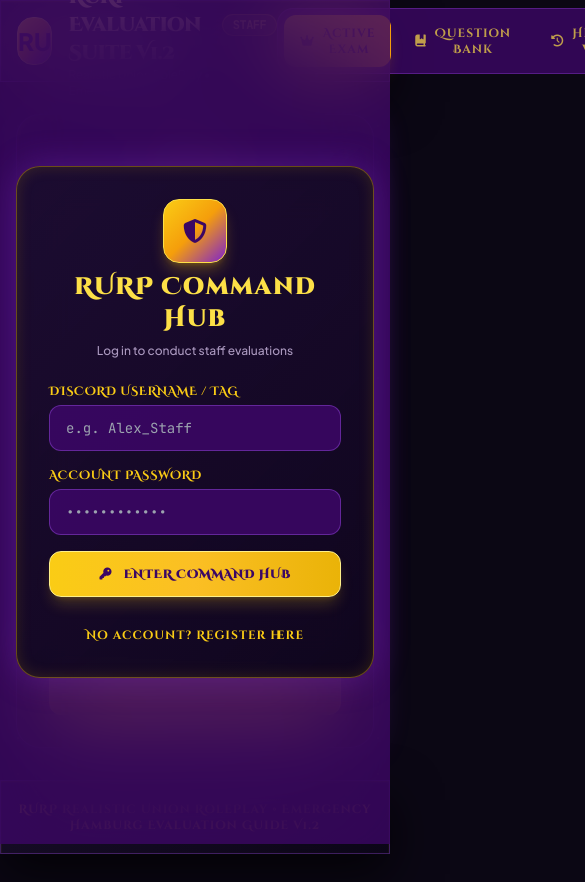
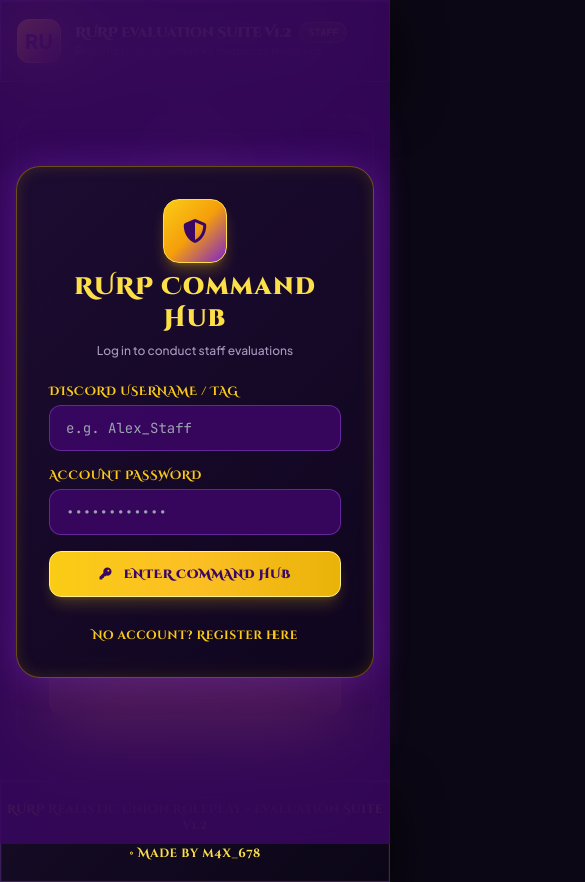
Before and after one commit to lvxmax14-dev/staff-trainer-website, a plain HTML site: page index.html in a window 390 px wide. Shown: the top 882 px of the page, 585 px wide, since content can reach past the window. Before the commit the page ends 854 px from the top, so only its background shows below. Drawn offline with nearby package versions, Linux system fonts and the light colour scheme; animation ran at ten frames a second.

Commit message:
Update index.html

```diff
--- a/index.html
+++ b/index.html
@@ -28,7 +28,7 @@
 
         .gothic-title {
             font-family: 'Cinzel Decorative', serif;
-            letter-spacing: 1px;
+            letter-spacing: 0.5px;
         }
 
         .code-font {
@@ -123,36 +123,36 @@
         </div>
     </div>
 
-    <!-- HEADER NAVIGATION -->
+    <!-- HEADER NAVIGATION (FIXED OVERLAPS) -->
     <header class="sticky top-0 z-40 border-b border-purple-500/30 gothic-glass">
-        <div class="max-w-7xl mx-auto px-4 sm:px-6 lg:px-8 h-20 flex items-center justify-between">
-            <div class="flex items-center space-x-4">
-                <div class="w-12 h-12 rounded-2xl bg-gradient-to-br from-yellow-400 via-amber-500 to-purple-600 flex items-center justify-center font-black text-purple-950 text-2xl shadow-xl border border-yellow-300">
+        <div class="max-w-7xl mx-auto px-4 sm:px-6 lg:px-8 h-20 flex items-center justify-between gap-4">
+            <div class="flex items-center space-x-3.5 min-w-max">
+                <div class="w-11 h-11 rounded-xl bg-gradient-to-br from-yellow-400 via-amber-500 to-purple-600 flex items-center justify-center font-black text-purple-950 text-xl shadow-xl border border-yellow-300 shrink-0">
                     RU
                 </div>
-                <div>
-                    <h1 class="text-xl font-extrabold tracking-tight text-yellow-200 gothic-title flex items-center gap-2">
-                        RURP Evaluation Suite V1.2
-                        <span id="role-badge" class="text-xs font-bold px-2.5 py-0.5 rounded-full bg-yellow-400/20 text-yellow-300 border border-yellow-400/40 code-font">STAFF</span>
-                    </h1>
-                    <p class="text-xs text-purple-300/60">Realistic Union RolePlay • Emergency Hamburg</p>
+                <div class="flex flex-col justify-center">
+                    <div class="flex items-center gap-2">
+                        <span class="text-sm sm:text-base font-extrabold tracking-tight text-yellow-200 gothic-title">RURP Evaluation Suite V1.2</span>
+                        <span id="role-badge" class="text-[10px] font-bold px-2 py-0.5 rounded-full bg-yellow-400/20 text-yellow-300 border border-yellow-400/40 code-font shrink-0">STAFF</span>
+                    </div>
+                    <p class="text-[11px] text-purple-300/70 font-medium">Realistic Union RolePlay • Emergency Hamburg</p>
                 </div>
             </div>
 
-            <nav class="flex items-center space-x-2 bg-purple-950/80 p-1.5 rounded-2xl border border-purple-500/30">
-                <button onclick="switchTab('eval')" id="tab-btn-eval" class="px-4 py-2.5 rounded-xl text-xs sm:text-sm font-bold transition-all flex items-center gap-2 bg-gradient-to-r from-yellow-400 to-amber-500 text-purple-950 shadow-lg shadow-yellow-500/20 gothic-title">
+            <nav class="hidden md:flex items-center space-x-2 bg-purple-950/80 p-1.5 rounded-2xl border border-purple-500/30">
+                <button onclick="switchTab('eval')" id="tab-btn-eval" class="px-3.5 py-2 rounded-xl text-xs font-bold transition-all flex items-center gap-2 bg-gradient-to-r from-yellow-400 to-amber-500 text-purple-950 shadow-lg gothic-title">
                     <i class="fa-solid fa-crown"></i> Active Exam
                 </button>
-                <button onclick="switchTab('bank')" id="tab-btn-bank" class="px-4 py-2.5 rounded-xl text-xs sm:text-sm font-bold text-yellow-300/70 hover:text-white transition-all flex items-center gap-2 gothic-title">
+                <button onclick="switchTab('bank')" id="tab-btn-bank" class="px-3.5 py-2 rounded-xl text-xs font-bold text-yellow-300/70 hover:text-white transition-all flex items-center gap-2 gothic-title">
                     <i class="fa-solid fa-book-bookmark"></i> Question Bank
                 </button>
-                <button onclick="switchTab('history')" id="tab-btn-history" class="px-4 py-2.5 rounded-xl text-xs sm:text-sm font-bold text-yellow-300/70 hover:text-white transition-all flex items-center gap-2 gothic-title">
-                    <i class="fa-solid fa-clock-rotate-left"></i> History Vault
+                <button onclick="switchTab('history')" id="tab-btn-history" class="px-3.5 py-2 rounded-xl text-xs font-bold text-yellow-300/70 hover:text-white transition-all flex items-center gap-2 gothic-title">
+                    <i class="fa-solid fa-clock-rotate-left"></i> History
                 </button>
-                <button onclick="switchTab('admin')" id="tab-btn-admin" class="hidden px-4 py-2.5 rounded-xl text-xs sm:text-sm font-bold text-yellow-400 hover:text-white transition-all flex items-center gap-2 bg-purple-500/20 border border-yellow-400/40 gothic-title">
-                    <i class="fa-solid fa-user-shield"></i> Admin Panel
+                <button onclick="switchTab('admin')" id="tab-btn-admin" class="hidden px-3.5 py-2 rounded-xl text-xs font-bold text-yellow-400 hover:text-white transition-all flex items-center gap-2 bg-purple-500/20 border border-yellow-400/40 gothic-title">
+                    <i class="fa-solid fa-user-shield"></i> Admin
                 </button>
-                <button onclick="switchTab('settings')" id="tab-btn-settings" class="px-4 py-2.5 rounded-xl text-xs sm:text-sm font-bold text-yellow-300/70 hover:text-white transition-all flex items-center gap-2 gothic-title">
+                <button onclick="switchTab('settings')" id="tab-btn-settings" class="px-3.5 py-2 rounded-xl text-xs font-bold text-yellow-300/70 hover:text-white transition-all flex items-center gap-2 gothic-title">
                     <i class="fa-solid fa-gear"></i> Settings
                 </button>
             </nav>
@@ -442,8 +442,10 @@
 
     </main>
 
-    <footer class="border-t border-purple-500/30 gothic-glass py-5 text-center text-xs text-yellow-400/60 z-10 gothic-title">
-        RURP Realistic Union RolePlay • Emergency Hamburg Evaluation Guide V1.2
+    <!-- FOOTER WITH SIGNATURE -->
+    <footer class="border-t border-purple-500/30 gothic-glass py-5 text-center text-xs text-yellow-400/60 z-10 gothic-title flex flex-col sm:flex-row items-center justify-center gap-3">
+        <span>RURP Realistic Union RolePlay • Evaluation Suite V1.2</span>
+        <span class="text-yellow-300 font-bold tracking-wider">• Made by m4x_678</span>
     </footer>
 
     <div id="toast" class="fixed bottom-6 right-6 z-50 transform translate-y-20 opacity-0 transition-all duration-300 bg-purple-950 border border-yellow-400/40 text-white px-5 py-3.5 rounded-2xl shadow-2xl flex items-center gap-3 text-xs sm:text-sm font-bold pointer-events-none gothic-title">
@@ -462,9 +464,7 @@
         let users = JSON.parse(localStorage.getItem('rurp_gothic_users_db') || JSON.stringify(DEFAULT_USERS));
         let currentUser = JSON.parse(localStorage.getItem('rurp_gothic_current_session') || 'null');
 
-        // OFFICIAL RURP V1.2 QUESTIONS (Exact Questions, Split Driving & Pullover to 10 Pts each)
         const QUESTIONS = [
-            // SECTION 1: COMMAND KNOWLEDGE (10 Pts)
             { id: 1, sec: 1, secTitle: "Section 1 – Command Knowledge", max: 1, text: "What is the purpose of the vehicle spawnadmin command?", purpose: "Command Check", marking: "Correct = 1.0 Pt", guide: "Spawns admin/emergency vehicles." },
             { id: 2, sec: 1, secTitle: "Section 1 – Command Knowledge", max: 1, text: "Which command would you use to remove a disruptive player from the server temporarily?", purpose: "Command Check", marking: "Correct (:kick [player] [reason]) = 1.0 Pt", guide: ":kick command." },
             { id: 3, sec: 1, secTitle: "Section 1 – Command Knowledge", max: 1, text: "What command allows you to permanently remove a player from the server?", purpose: "Command Check", marking: "Correct (:ban [player] [reason]) = 1.0 Pt", guide: ":ban command." },
@@ -476,7 +476,6 @@
             { id: 9, sec: 1, secTitle: "Section 1 – Command Knowledge", max: 1, text: "What command can you use to stop a player from moving if they are disrupting RP?", purpose: "Command Check", marking: "Correct (:freeze [player]) = 1.0 Pt", guide: ":freeze command." },
             { id: 10, sec: 1, secTitle: "Section 1 – Command Knowledge", max: 1, text: "What command lets regular players use admin commands without permission?", purpose: "Command Check", marking: "Trick Question: None = 1.0 Pt", guide: "No command allows unauthorized admin usage." },
 
-            // SECTION 2: KNOWLEDGE QUESTIONS (10 Pts)
             { id: 11, sec: 2, secTitle: "Section 2 – Knowledge Questions", max: 1, text: "What is MCRP? Give its consequence and an example.", purpose: "Definition & Consequence", marking: "Full = 1 Pt", guide: "Missing Crash RP. Warning. Crashing and driving off." },
             { id: 12, sec: 2, secTitle: "Section 2 – Knowledge Questions", max: 1, text: "What is RDM? Give its consequence and an example.", purpose: "Definition & Consequence", marking: "Full = 1 Pt", guide: "Random Death Match. Warning/Kick. Killing without RP." },
             { id: 13, sec: 2, secTitle: "Section 2 – Knowledge Questions", max: 1, text: "What is FRP? Give its consequence and an example.", purpose: "Definition & Consequence", marking: "Full = 1 Pt", guide: "Fail Roleplay. Warning. Stacking unsupported ladders." },
@@ -488,13 +487,8 @@
             { id: 19, sec: 2, secTitle: "Section 2 – Knowledge Questions", max: 1, text: "How often should you broadcast as an admin?", purpose: "Announcement Frequency", marking: "Full = 1 Pt", guide: "Every 5-10 minutes." },
             { id: 20, sec: 2, secTitle: "Section 2 – Knowledge Questions", max: 1, text: "In what circumstance can you permanently ban someone?", purpose: "Zero Tolerance Rules", marking: "Full = 1 Pt (2/4 correct)", guide: "NSFW, Exploiting, Bypass Roblox Filter, Advertising." },
 
-            // SECTION 3: MEETING SCENARIO (10 Pts)
             { id: 21, sec: 3, secTitle: "Section 3 – Meeting Scenario", max: 10, text: "Host Meeting Scenario (@all broadcast, SPaG, Control & Professionalism)", purpose: "Scenario Control", marking: "SPaG = 1 Pt, Near Template = 1 Pt / Exact Template = 2 Pts, Control = 1 Pt, Professionalism = 1 Pt (Up to 10 Pts)", guide: "Trainee uses @all broadcast, maintains calm control when trainer spawns smoke/cones." },
-
-            // SECTION 4: DRIVING ASSESSMENT (10 Pts)
             { id: 22, sec: 4, secTitle: "Section 4 – Driving Assessment", max: 10, text: "Driving Skills (Perfect drive: 5 Pts, Blinkers: 1 Pt, Stopping: 2 Pts, Parking: 2 Pts)", purpose: "Driving Control", marking: "Perfect Drive = 5, Blinkers = 1, Stop = 2, Park = 2 (Total 10 Pts)", guide: "Follow road rules, signal turns, stop completely, park correctly." },
-
-            // SECTION 5: PULL OVER SCENARIO (10 Pts)
             { id: 23, sec: 5, secTitle: "Section 5 – Pull Over Scenario", max: 10, text: "Pull Over Scenario (Pulling over trainer: 5 Pts, SPaG: 1 Pt, Admin recognition: 1 Pt, Correct consequences: 3 Pts)", purpose: "Traffic Enforcement", marking: "Pull Over = 5, SPaG = 1, Admin Awareness = 1, Consequences = 3 (Total 10 Pts)", guide: "Pull over trainer for drunk driving, wrong side, speeding, parking on road; issue correct tickets/warnings." }
         ];
 
@@ -505,7 +499,6 @@
         let overallSeconds = 0;
         let overallTimerInterval = null;
 
-        // Native Audio Synthesizer
         let audioCtx = null;
         function playSfx(type) {
             try {
@@ -633,10 +626,10 @@
                 const el = document.getElementById(`tab-${t}`);
                 if (el) el.classList.add('hidden');
                 const btn = document.getElementById(`tab-btn-${t}`);
-                if (btn) btn.className = "px-4 py-2.5 rounded-xl text-xs sm:text-sm font-bold text-yellow-300/70 hover:text-white transition-all flex items-center gap-2 gothic-title";
+                if (btn) btn.className = "px-3.5 py-2 rounded-xl text-xs font-bold text-yellow-300/70 hover:text-white transition-all flex items-center gap-2 gothic-title";
             });
             document.getElementById(`tab-${tabId}`).classList.remove('hidden');
-            document.getElementById(`tab-btn-${tabId}`).className = "px-4 py-2.5 rounded-xl text-xs sm:text-sm font-bold transition-all flex items-center gap-2 bg-gradient-to-r from-yellow-400 to-amber-500 text-purple-950 shadow-lg gothic-title";
+            document.getElementById(`tab-btn-${tabId}`).className = "px-3.5 py-2 rounded-xl text-xs font-bold transition-all flex items-center gap-2 bg-gradient-to-r from-yellow-400 to-amber-500 text-purple-950 shadow-lg gothic-title";
             if (tabId === 'admin') loadAdminPanel();
         }
 
@@ -818,7 +811,7 @@
                         { name: "Final Score", value: `${grandTotal.toFixed(1)} / 50 (${Math.round((grandTotal/50)*100)}%)`, inline: true },
                         { name: "Section Scores", value: `• Commands: ${secTotals[1]}/10\n• Questions: ${secTotals[2]}/10\n• Meeting: ${secTotals[3]}/10\n• Driving: ${secTotals[4]}/10\n• Pullover: ${secTotals[5]}/10`, inline: false }
                     ],
-                    footer: { text: "RURP Realistic Union RolePlay • Evaluation Suite V1.2" }
+                    footer: { text: "RURP Realistic Union RolePlay • Evaluation Suite V1.2 • Made by m4x_678" }
                 }]
             };
 
```
